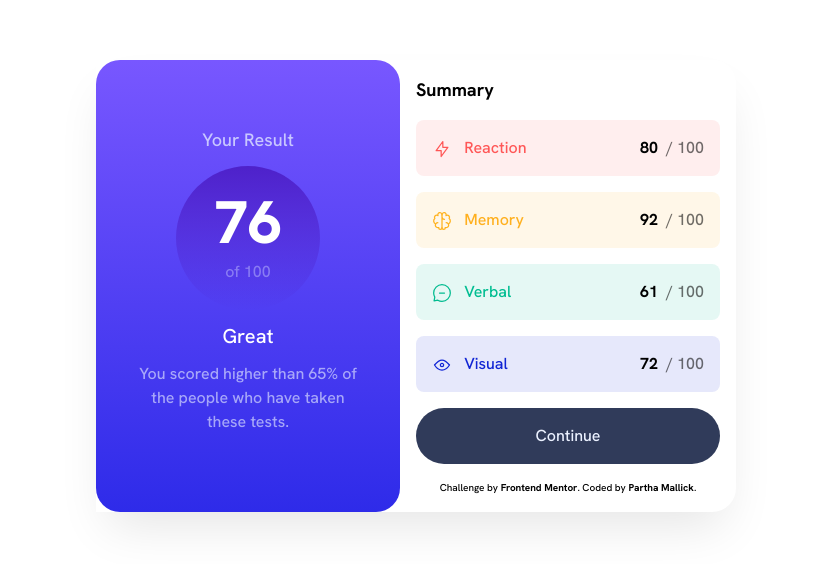
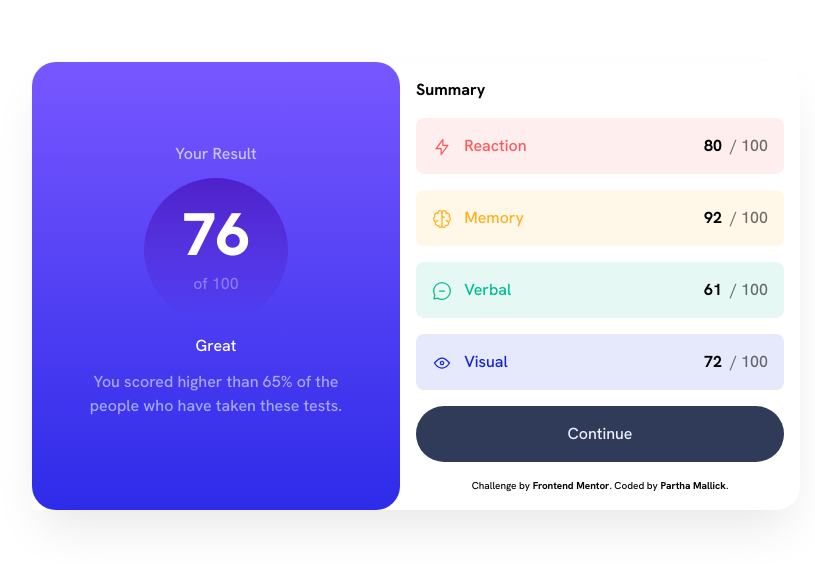
Before and after one commit to parthamallick313/results-summary-component-main, a website: page index.html in a window 1280 px wide. Shown: the part 114-678 px from the top of the page, without its empty margins (224-1039 px from the left). Drawn offline with Linux system fonts and the light colour scheme.

Commit message:
Add files via upload

```diff
--- a/index.html
+++ b/index.html
@@ -17,31 +17,35 @@
     <!-- Feel free to remove these styles or customise in your own stylesheet 👍 -->
     <link rel="stylesheet" href="css/style.css" />
   </head>
-  <body class="md:h-screen md:flex md:justify-center md:items-center">
+  <body
+    class="text-base bg-[#ebf1ff] lg:text-xl xl:text-[22px] 2xl:text-[32px] md:h-screen md:flex md:justify-center md:items-center"
+  >
     <div
-      class="flex flex-col h-screen min-w-[375px] md:flex-row md:w-3/5 md:mx-auto md:h-auto md:shadow-2xl md:shadow-[#0000001b] md:rounded-br-3xl md:rounded-tr-3xl md:min-w-[640px] md:max-w-[640px]"
+      class="flex flex-col h-screen min-w-[375px] max-w-[1440px] bg-white md:flex-row md:w-3/5 md:mx-auto md:h-auto md:shadow-2xl md:shadow-[#0000001b] md:rounded-br-3xl md:rounded-tr-3xl md:min-w-[640px] lg:min-w-[768px] xl:min-w-[900px] 2xl:min-w-[1280px]"
     >
       <div
-        class="flex flex-col items-center justify-center gap-3 min-w-[300px] text-[#c8c7ff] text-center bg-gradient-to-b from-[#7857ff] to-[#2e2be9] py-6 rounded-bl-3xl rounded-br-3xl md:rounded-tl-3xl md:rounded-tr-3xl md:flex-1"
+        class="flex flex-col items-center justify-center gap-3 lg:gap-4 xl:gap-6 2xl:gap-8 min-w-[300px] text-[#c8c7ff] text-center bg-gradient-to-b from-[#7857ff] to-[#2e2be9] py-6 rounded-bl-3xl rounded-br-3xl md:rounded-tl-3xl md:rounded-tr-3xl md:flex-1"
       >
-        <p class="text-lg font-light">Your Result</p>
+        <p class="font-light">Your Result</p>
         <div
-          class="flex flex-col justify-center gap-2 bg-gradient-to-b from-[#4e21ca] to-[#2421ca00] w-36 h-36 rounded-full"
+          class="flex flex-col justify-center gap-2 bg-gradient-to-b from-[#4e21ca] to-[#2421ca00] w-36 h-36 rounded-full lg:w-40 lg:h-40 xl:w-44 xl:h-44 2xl:w-52 2xl:h-52"
         >
-          <p class="text-6xl font-extrabold text-white">76</p>
+          <p class="text-6xl 2xl:text-8xl font-extrabold text-white">76</p>
           <p class="text-[#c8c7ff77]">of 100</p>
         </div>
-        <p class="text-xl text-white">Great</p>
-        <p class="text-center text-[#ebf1ff99] w-3/4 text-s mb-3">
+        <p class="text-white">Great</p>
+        <p
+          class="text-center text-[#ebf1ff99] w-3/4 text-s mb-3 2xl:leading-10"
+        >
           You scored higher than 65% of the people who have taken these tests.
         </p>
       </div>
 
       <div
-        class="flex flex-col justify-center gap-4 w-11/12 mx-auto p-4 md:w-0 md:flex-1"
+        class="flex-1 flex flex-col justify-center gap-4 xl:gap-6 2xl:gap-12 w-11/12 mx-auto p-4 md:w-0 md:flex-1"
       >
-        <p class="text-lg font-bold">Summary</p>
-        <div class="flex flex-col gap-4">
+        <p class="font-bold">Summary</p>
+        <div class="flex flex-col gap-4 xl:gap-6 2xl:gap-12">
           <div
             class="p-4 flex justify-between bg-[#ff57571a] rounded-lg relative border border-[#ff575720] item before:border-white after:border-white"
           >
@@ -117,7 +121,9 @@
         <button class="py-4 bg-[#303b5a] text-[#ebf1ff] rounded-full btn">
           Continue
         </button>
-        <div class="attribution text-xs text-center md:text-[10px]">
+        <div
+          class="attribution text-xs xl:text-sm 2xl:text-base text-center md:text-[10px]"
+        >
           Challenge by
           <a
             href="https://www.frontendmentor.io?ref=challenge"
```
